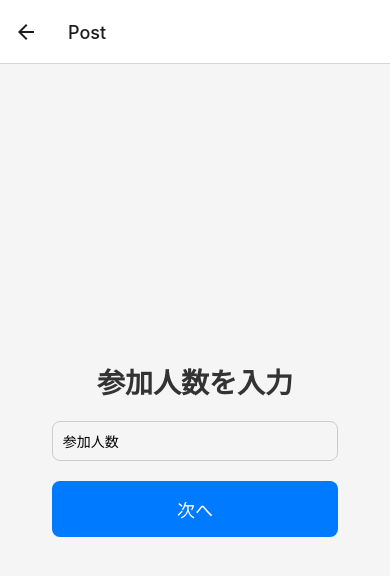
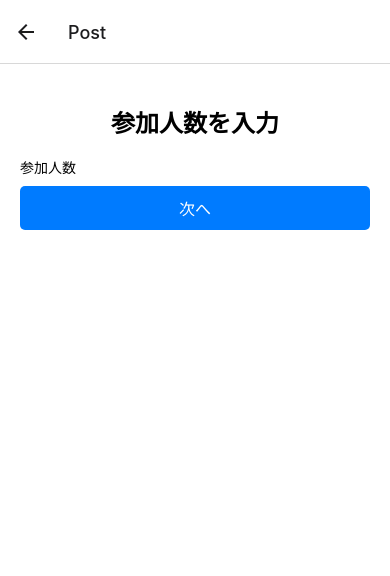
Before and after one commit to hanatani8787/VoiceDiscussionApp, a React Native app: screen /Post in a window 390 px wide. Shown: the top 576 px of the page. Built offline with nearby package versions, Linux system fonts and the light colour scheme.

Commit message:
複数人対応

```diff
--- a/src/components/DiscussionScreen.js
+++ b/src/components/DiscussionScreen.js
@@ -1,5 +1,5 @@
 import React, { useState, useEffect } from 'react';
-import { View, Text, TouchableOpacity } from 'react-native';
+import { View, Text, TouchableOpacity, ScrollView } from 'react-native';
 import Voice from '@react-native-voice/voice';
 import { styles } from '../styles/styles';
 import { startRecognizing, stopRecognizing } from '../utils/speechRecognition';
@@ -7,13 +7,13 @@ import { startRecognizing, stopRecognizing } from '../utils/speechRecognition';
 const DiscussionScreen = ({ route }) => {
   const { numberOfParticipants } = route.params;
   const [users, setUsers] = useState([]);
-  const [transcripts, setTranscripts] = useState([]);
+  const [transcripts, setTranscripts] = useState({});
   const [error, setError] = useState('');
 
   useEffect(() => {
     const tempUsers = [];
     for (let i = 0; i < parseInt(numberOfParticipants, 10); i++) {
-      tempUsers.push(`ユーザー${String.fromCharCode(97 + i)}`);
+      tempUsers.push(`ユーザー${String.fromCharCode(65 + i)}`); // 65 is the ASCII code for 'A'
     }
     setUsers(tempUsers);
 
@@ -26,33 +26,36 @@ const DiscussionScreen = ({ route }) => {
   }, [numberOfParticipants]);
 
   const onSpeechResults = (e) => {
-    console.log('Speech results:', e.value[0]);
-    const newTranscript = { user: `ユーザー${String.fromCharCode(97 + transcripts.length % numberOfParticipants)}`, text: e.value[0] };
-    setTranscripts([...transcripts, newTranscript]);
+    const recognizedText = e.value[0];
+    const userIndex = Math.floor(Math.random() * numberOfParticipants);
+    const user = `ユーザー${String.fromCharCode(65 + userIndex)}`;
+
+    setTranscripts((prevTranscripts) => {
+      const updatedTranscripts = { ...prevTranscripts };
+      if (!updatedTranscripts[user]) {
+        updatedTranscripts[user] = [];
+      }
+      updatedTranscripts[user].push(recognizedText);
+      return updatedTranscripts;
+    });
   };
 
   const onSpeechError = (e) => {
-    console.error('Speech error:', e.error);
     setError(JSON.stringify(e.error));
   };
 
   const handleStartRecognizing = async () => {
-    console.log('Start recognizing called');
     setError('');
-    setTranscripts([]);
     try {
-      console.log('Trying to start voice recognition');
       await startRecognizing();
-      console.log('Voice recognition started');
     } catch (e) {
-      console.error('Error in startRecognizing:', e);
       setError(e.message);
     }
   };
 
   const handleFinishDiscussion = async () => {
     const title = 'ディスカッションの結果';
-    const content = transcripts.map(transcript => `${transcript.user}: ${transcript.text}`).join('\n');
+    const content = Object.entries(transcripts).map(([user, texts]) => `${user}: ${texts.join('\n')}`).join('\n\n');
 
     try {
       const response = await fetch('http://192.168.0.2:3000/posts', {
@@ -75,16 +78,18 @@ const DiscussionScreen = ({ route }) => {
   return (
     <View style={styles.container}>
       <Text style={styles.title}>ディスカッション</Text>
-      {users.map((user, index) => (
-        <Text key={index} style={styles.user}>{user}</Text>
-      ))}
+      <ScrollView>
+        {users.map((user) => (
+          <View key={user} style={styles.userContainer}>
+            <Text style={styles.user}>{user}</Text>
+            <Text style={styles.transcript}>{(transcripts[user] || []).join('\n')}</Text>
+          </View>
+        ))}
+      </ScrollView>
+      {error ? <Text style={styles.error}>{error}</Text> : null}
       <TouchableOpacity style={styles.button} onPress={handleStartRecognizing}>
         <Text style={styles.buttonText}>音声認識開始</Text>
       </TouchableOpacity>
-      {transcripts.map((transcript, index) => (
-        <Text key={index} style={styles.transcript}>{transcript.user}: {transcript.text}</Text>
-      ))}
-      {error ? <Text style={styles.error}>{error}</Text> : null}
       <TouchableOpacity style={styles.button} onPress={handleFinishDiscussion}>
         <Text style={styles.buttonText}>終了</Text>
       </TouchableOpacity>
--- a/src/styles/styles.js
+++ b/src/styles/styles.js
@@ -3,51 +3,39 @@ import { StyleSheet } from 'react-native';
 export const styles = StyleSheet.create({
   container: {
     flex: 1,
-    justifyContent: 'center',
-    alignItems: 'center',
-    padding: 16,
-    backgroundColor: '#f5f5f5',
+    padding: 20,
+    backgroundColor: '#fff',
   },
   title: {
-    fontSize: 28,
+    fontSize: 24,
     fontWeight: 'bold',
-    marginBottom: 20,
-    color: '#333',
+    textAlign: 'center',
+    marginVertical: 20,
+  },
+  userContainer: {
+    marginVertical: 10,
+  },
+  user: {
+    fontSize: 18,
+    fontWeight: 'bold',
+  },
+  transcript: {
+    fontSize: 16,
+    marginVertical: 5,
   },
   button: {
     backgroundColor: '#007BFF',
-    padding: 15,
-    borderRadius: 8,
-    marginBottom: 10,
-    width: '80%',
+    padding: 10,
+    borderRadius: 5,
     alignItems: 'center',
+    marginVertical: 10,
   },
   buttonText: {
     color: '#fff',
-    fontSize: 18,
-  },
-  input: {
-    height: 40,
-    borderColor: '#ccc',
-    borderWidth: 1,
-    marginBottom: 20,
-    paddingHorizontal: 10,
-    width: '80%',
-    borderRadius: 8,
-  },
-  transcript: {
-    marginTop: 20,
     fontSize: 16,
-    color: 'blue',
-  },
-  user: {
-    fontSize: 18,
-    marginBottom: 10,
-    color: '#555',
   },
   error: {
-    fontSize: 16,
     color: 'red',
-    marginTop: 10,
+    marginVertical: 10,
   },
 });
```
Also changed, not shown: src/utils/SpeechRecognition.js (line endings or trailing spaces).
